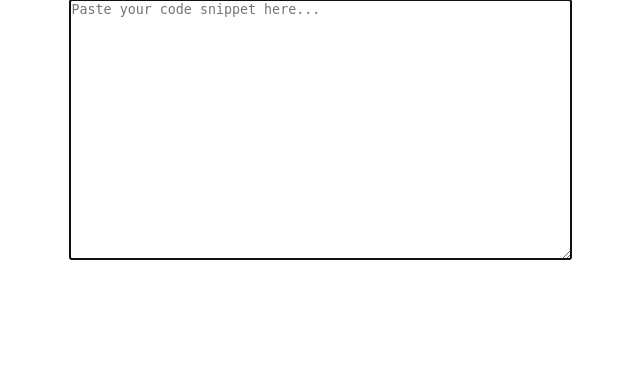
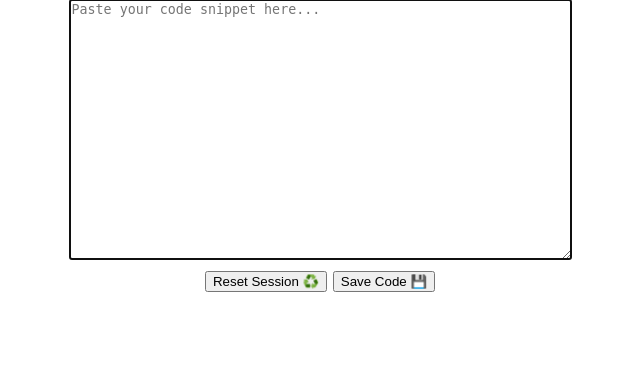
Before and after one commit to Nestor162/CodeSnap, a Flask app: page / in a window 1280 px wide. Shown: the part 95-466 px from the top of the page, without its empty margins (320-960 px from the left). Run offline with Flask 3, Linux system fonts and the light colour scheme.

Commit message:
Add buttons to save/reset code input

```diff
--- a/app.py
+++ b/app.py
@@ -1,11 +1,34 @@
-from flask import Flask, render_template
+import os
+from flask import Flask, render_template, session, redirect, request, url_for
+from dotenv import load_dotenv
 
 app = Flask(__name__)
+load_dotenv()
+app.config["SECRET_KEY"] = os.environ.get("FLASK_SECRET_KEY")
+
+
+PLACEHOLDER_CODE = "print('Hello, World!')"
 
 
 @app.route("/", methods=["GET"])
 def code():
+    if session.get("code") is None:
+        session["code"] = ""
     context = {
         "message": "Paste Your Python Code 🐍",
+        "code": session["code"],
     }
     return render_template("code_input.html", **context)
+
+
+@app.route("/save_code", methods=["POST"])
+def save_code():
+    session["code"] = request.form.get("code")
+    return redirect(url_for("code"))
+
+
+@app.route("/reset_session", methods=["POST"])
+def reset_session():
+    session.clear()
+    session["code"] = ""
+    return redirect(url_for("code"))
--- a/templates/code_input.html
+++ b/templates/code_input.html
@@ -15,5 +15,13 @@
     rows="17"
     autofocus
   >{{ code }}</textarea>
+  <div class="controls">
+    <button formmethod="post" formaction="{{ url_for('reset_session') }}">
+      Reset Session ♻️
+    </button>
+    <button formmethod="post" formaction="{{ url_for('save_code') }}">
+      Save Code 💾
+    </button>
+  </div>
 </form>
 {% endblock content %}
```
